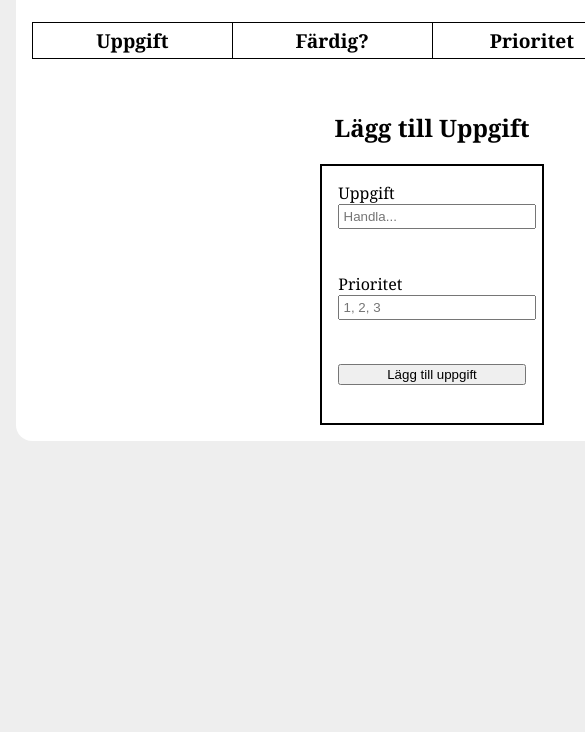
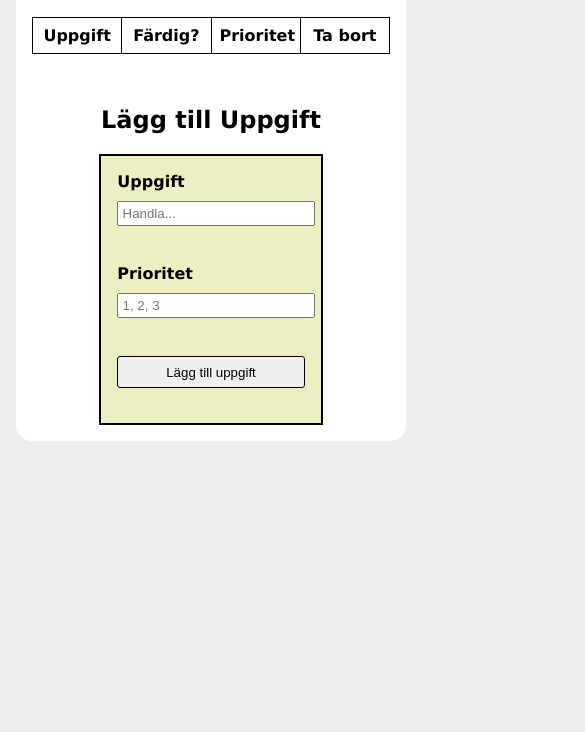
Before and after one commit to FridaLjg/laboration2_DT208G, a website built with Vite: page index.html in a window 390 px wide. Shown: the part 112-844 px from the top of the page, 585 px wide, since content can reach past the window. Built offline with nearby package versions, Linux system fonts and the light colour scheme.

Commit message:
Ändrat css-kod

```diff
--- a/src/style.css
+++ b/src/style.css
@@ -4,7 +4,7 @@ body {
   justify-content: center;
   align-items: center;
   padding: 2rem;
-  font-family: Georgia, 'Times New Roman', Times, serif;
+  font-family: Verdana, Geneva, Tahoma, sans-serif;
   background-color: rgb(238, 238, 238);
 }
 
@@ -27,6 +27,11 @@ table {
   margin-bottom: 2rem;
 }
 
+label {
+  margin-bottom: 10px;
+  font-weight: 600;
+}
+
 .error {
   color: red;
 }
@@ -43,12 +48,6 @@ td {
   padding: 0.5rem;
 }
 
-td button {
-  display: flex;
-  justify-content: center;
-  align-items: center;
-}
-
 form {
   display: flex;
   flex-direction: column;
@@ -56,36 +55,47 @@ form {
   max-width: 30rem;
   border: 2px solid;
   padding: 2rem;
+  background-color: rgb(238, 238, 195);
 }
 
 input {
-width: 100%;
-padding: 0.2rem;
+  width: 100%;
+  padding: 0.2rem;
+}
+
+button {
+  width: 100%;
+  height: 2rem;
+  border: 1.5px solid;
+  border-radius: 3px;
+}
+
+button:hover {
+  background-color: rgb(211, 211, 211);
 }
 
 @media (max-width: 800px) {
   body {
-    display: block;
+    display: flex;
+    justify-content: center;
+    align-items: flex-start;
     padding: 1rem;
-    overflow-x: hidden;
   }
 
   .container {
-    width: auto;
+    width: 100%;
+    min-width: 90%;
     padding: 1rem;
     margin: 0 auto;
   }
 
   table {
-    width: 100%;
+    max-width: 600px;
     table-layout: fixed;
   }
 
-  th,
-  td {
-    padding: 0.25rem;
-    word-wrap: break-word;
-    overflow-wrap: break-word;
+  th {
+    font-size: 1rem;
   }
 
   form {
@@ -95,5 +105,7 @@ padding: 0.2rem;
 
   button {
     width: 100%;
+    border: 1.5px solid;
+    border-radius: 3px;
   }
 }
```
